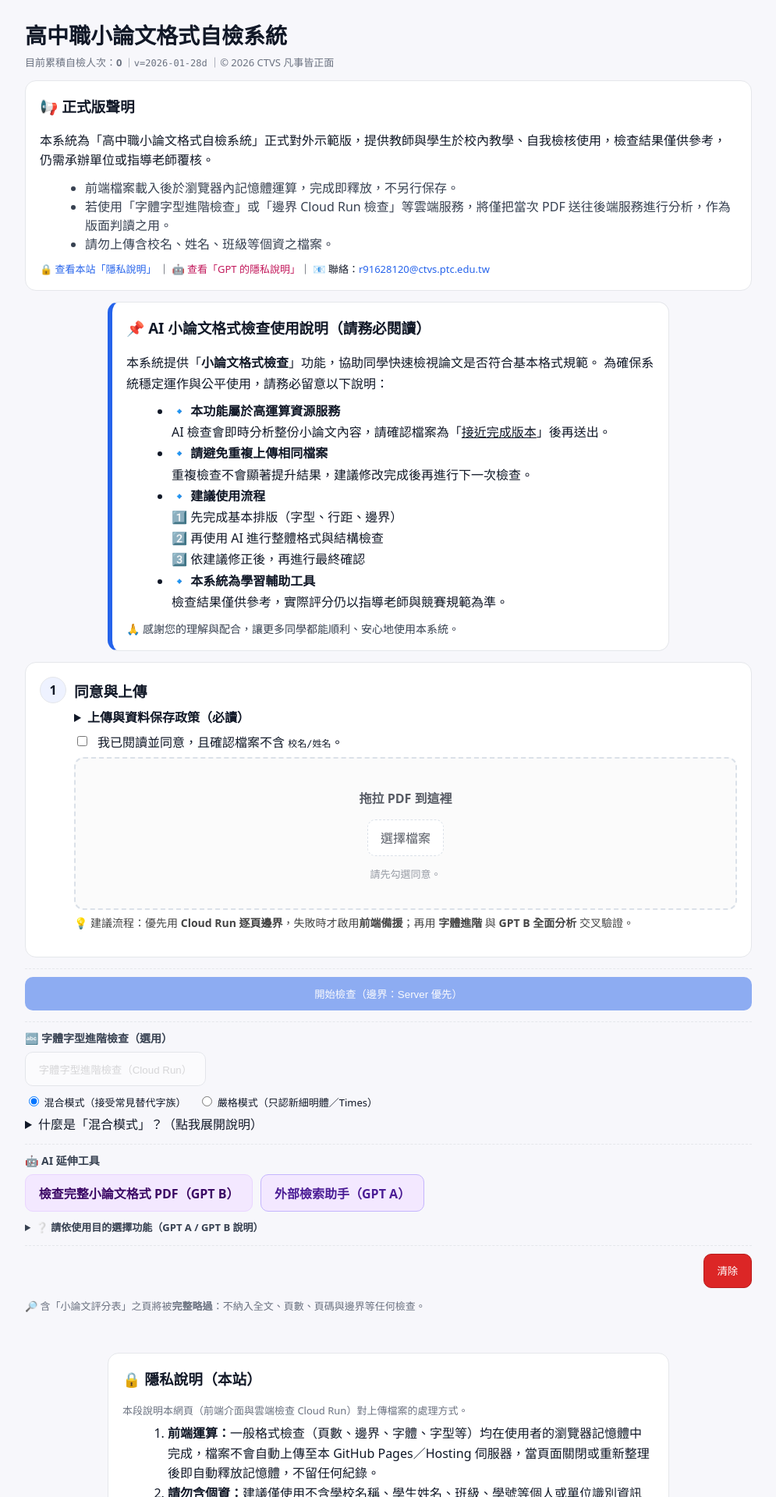
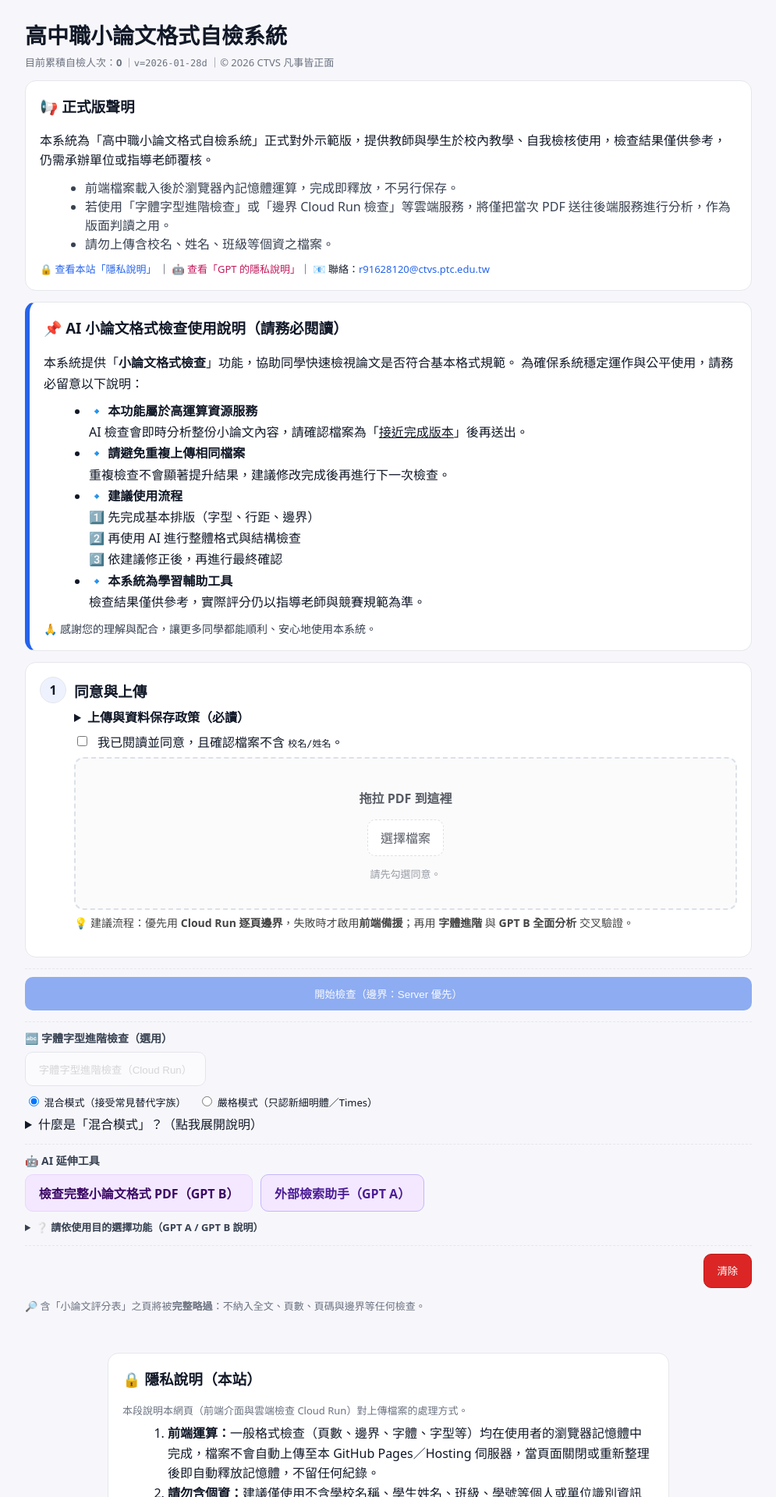
Before and after one commit to r91628120/thesis-checker, a Jekyll site: the page index.html, which Jekyll copies as it is, in a window 1280 px wide. Shown: the top 1920 px of the page at 78% size, without its empty margins (142-1137 px from the left). Built offline with Jekyll 4.4.1, drawn with Linux system fonts in a browser that asks for light colours.

Commit message:
Add files via upload

```diff
--- a/index.html
+++ b/index.html
@@ -185,7 +185,7 @@ footer{margin-top:24px;text-align:center;color:#6b7280;font-size:13px}
 </section>
 
    <!-- AI 小論文格式檢查使用說明 -->
-<section class="card reading" id="usage-note" style="border-left:6px solid #2563eb;">
+<section class="card" id="usage-note" style="border-left:6px solid #2563eb;">
 
   <h3 style="margin-top:0;">📌 AI 小論文格式檢查使用說明（請務必閱讀）</h3>
 
```
